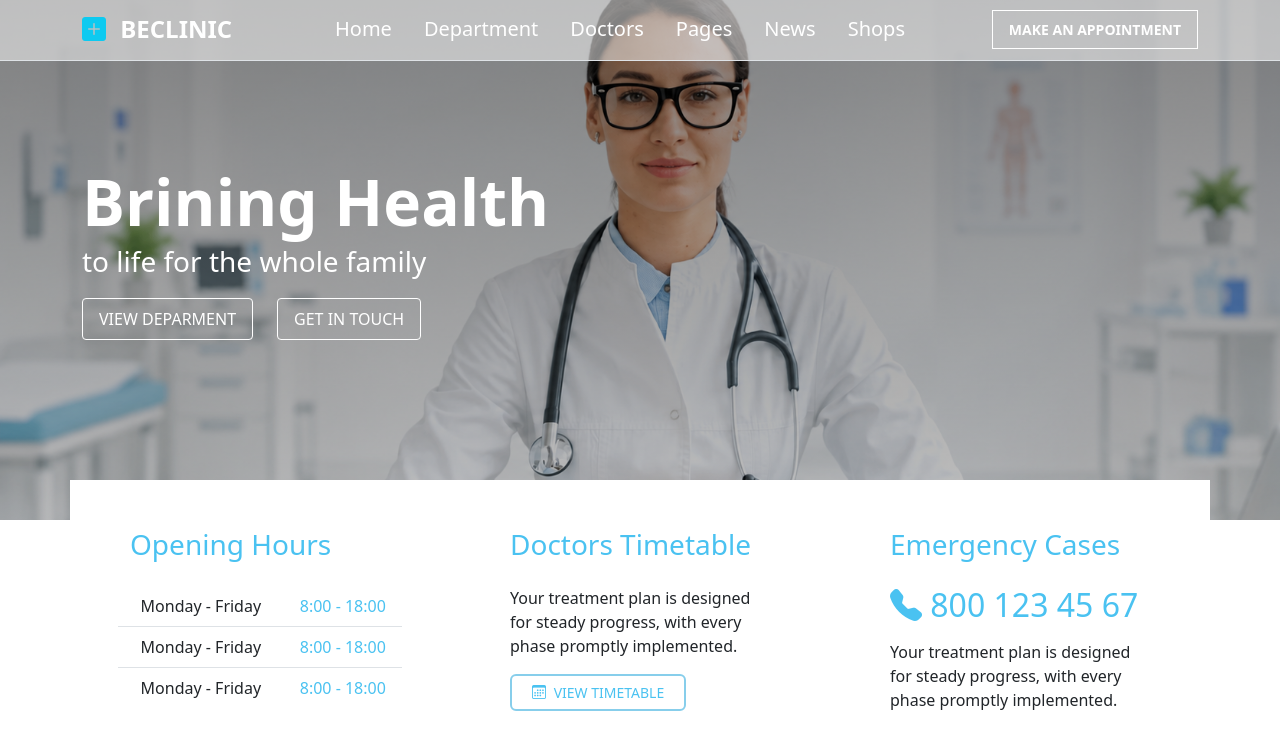
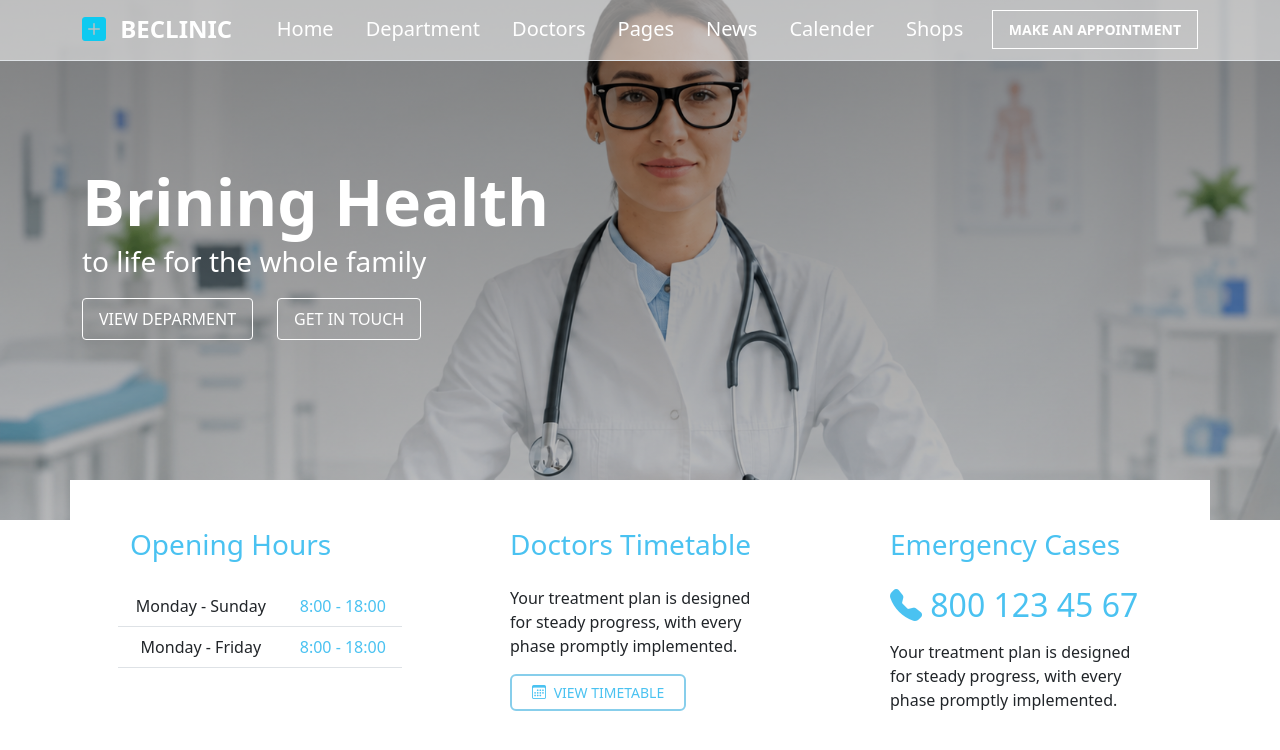
Before and after one commit to riyadeb-innoraft/training_be_clinic, a plain HTML site: page index.html in a window 1280 px wide. Shown: the part 40-790 px from the top of the page. Drawn offline with nearby package versions, Linux system fonts and the light colour scheme.

Commit message:
Added Calender link.

```diff
--- a/index.html
+++ b/index.html
@@ -87,6 +87,10 @@
                             </li>
 
                             <li class="nav-item">
+                                <a href="#" class="nav-link  fs-5 text-white px-3 text-sm text-accent">Calender</a>
+                            </li>
+
+                            <li class="nav-item">
                                 <a href="#" class="nav-link fs-5 text-white px-3 text-sm text-accent">Shops</a>
                             </li>
                         </ul>
@@ -129,14 +133,10 @@
                 <div class="p-3 p-lg-4 p-xl-5">
                     <p class="h3 mb-4 highlighted-text">Opening Hours</p>
                 <div class="row border-bottom py-2 text-center">
-                    <div class="col-7">Monday - Friday</div>
+                    <div class="col-7">Monday - Sunday</div>
                     <div class="col-5 highlighted-text">8:00 - 18:00</div>
                 </div>
                 <div class="row border-bottom py-2 text-center">
-                    <div class="col-7">Monday - Friday</div>
-                    <div class="col-5 highlighted-text">8:00 - 18:00</div>
-                </div>
-                <div class="row py-2 text-center">
                     <div class="col-7">Monday - Friday</div>
                     <div class="col-5 highlighted-text">8:00 - 18:00</div>
                 </div>
--- a/style.css
+++ b/style.css
@@ -78,3 +78,7 @@
 .navbar:has(.navbar-toggler[aria-expanded="true"]) {
     background-color: rgba(80, 110, 113, 0.755) !important;
 }
+
+.test-class {
+    text-align: center;
+}
```
